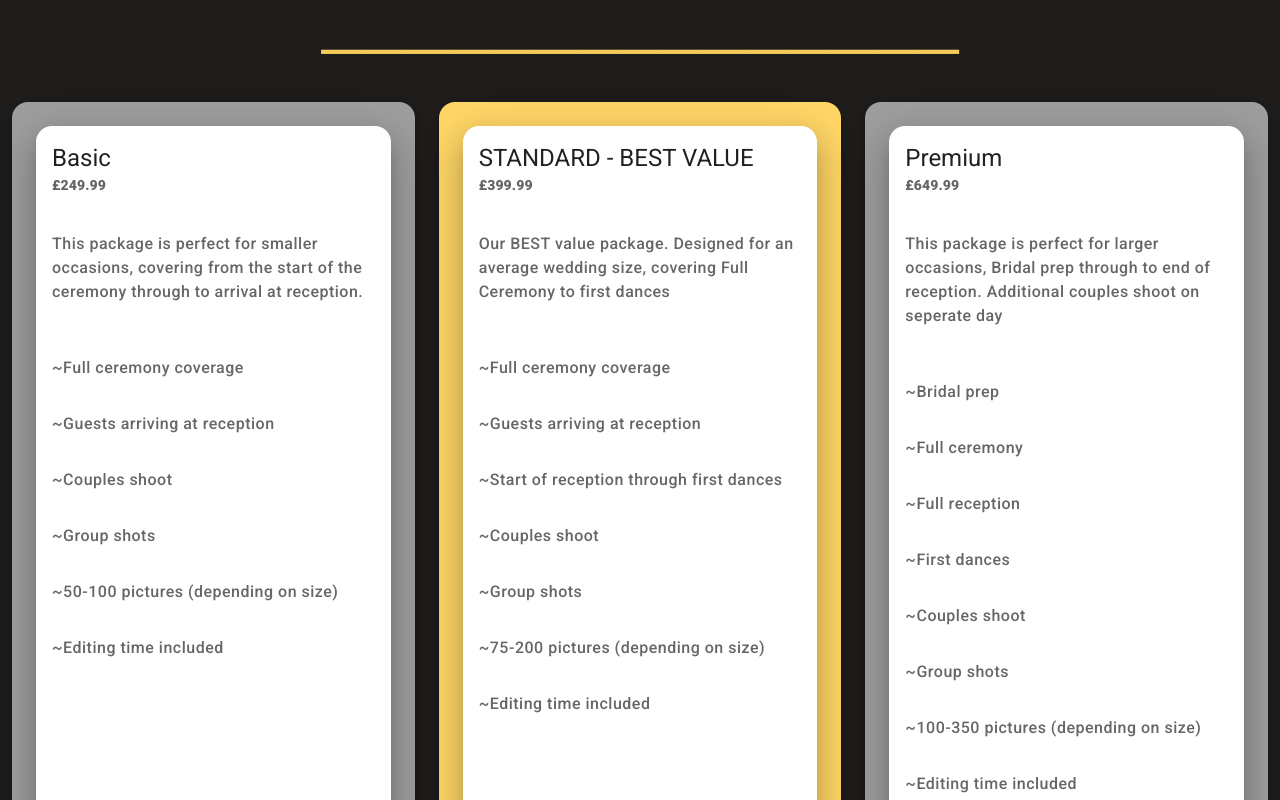
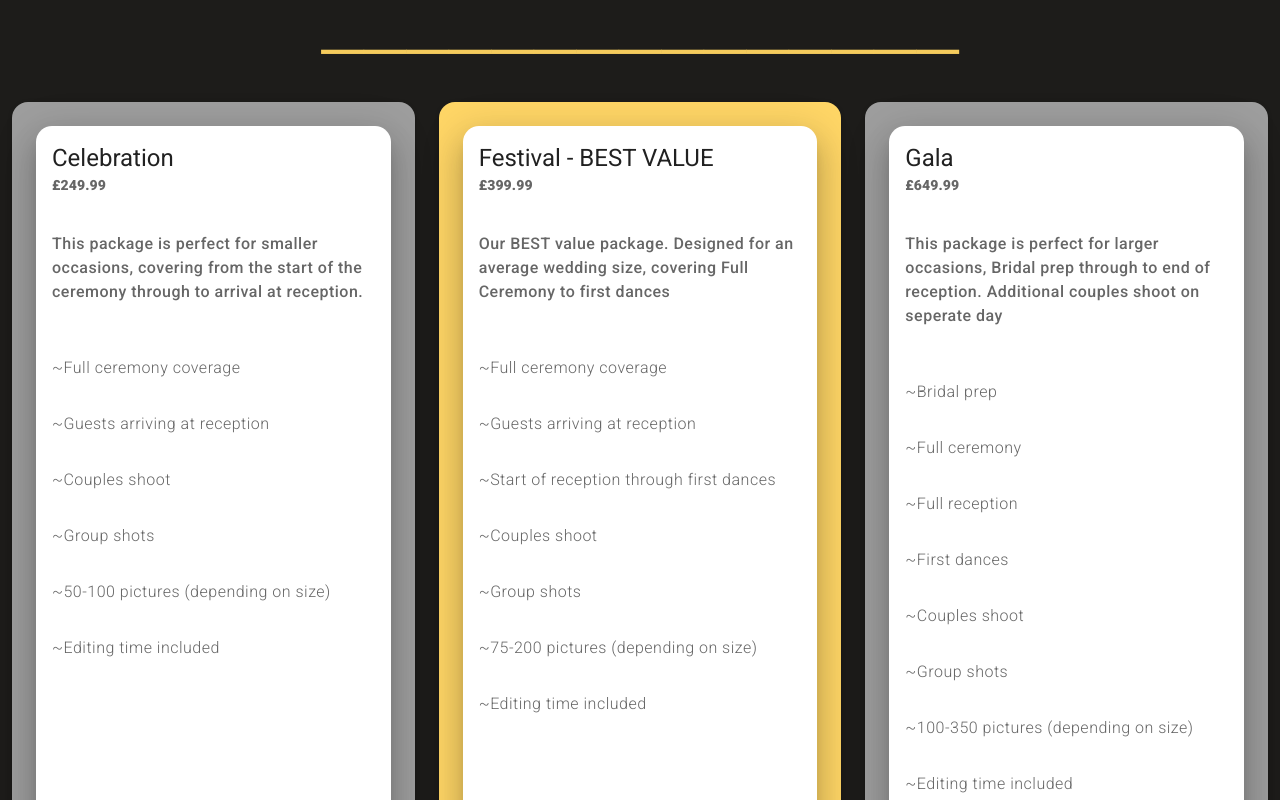
Before and after one commit to callumbuttery/buttery-photography, a Vue app: page / in a window 1280 px wide. Shown: the part 5080-5880 px from the top of the page. Built offline with nearby package versions, Linux system fonts and the light colour scheme.

Commit message:
Feat: more package changes

```diff
--- a/src/components/Pricing.vue
+++ b/src/components/Pricing.vue
@@ -12,7 +12,7 @@
                             <v-card-title class="pricingTitle text-h5">{{ option.name }}</v-card-title>
                             <v-card-subtitle class="mb-5 font-weight-black">{{ option.price }}</v-card-subtitle>
                             <v-card-text class="mb-5 text-body-1 font-weight-medium">{{ option.description }}</v-card-text>
-                            <v-card-text v-for="(detail, j) in option.details" :key="j" class="text-body-1 font-weight-medium">{{ detail }}</v-card-text>
+                            <v-card-text v-for="(detail, j) in option.details" :key="j" class="text-body-1 font-weight-light">{{ detail }}</v-card-text>
                         </v-card>
                     </v-card>
                 </v-col>
@@ -29,21 +29,21 @@ export default {
         return {
             packages: [
                 {
-                    name: "Basic",
+                    name: "Celebration",
                     price: "£249.99",
                     description: "This package is perfect for smaller occasions, covering from the start of the ceremony through to arrival at reception.",
                     details: ['~Full ceremony coverage', '~Guests arriving at reception', '~Couples shoot', '~Group shots', '~50-100 pictures (depending on size)', '~Editing time included'],
                     color: 'grey',
                 },
                 {
-                    name: "STANDARD - BEST VALUE",
+                    name: "Festival - BEST VALUE",
                     price: "£399.99",
                     description: "Our BEST value package. Designed for an average wedding size, covering Full Ceremony to first dances",
                     details: ['~Full ceremony coverage', '~Guests arriving at reception', '~Start of reception through first dances', '~Couples shoot', '~Group shots', '~75-200 pictures (depending on size)', '~Editing time included'],
                     color: '#ffd666',
                 },
                 {
-                    name: "Premium",
+                    name: "Gala",
                     price: "£649.99",
                     description: "This package is perfect for larger occasions, Bridal prep through to end of reception. Additional couples shoot on seperate day",
                     details: ['~Bridal prep', '~Full ceremony', '~Full reception', '~First dances', '~Couples shoot', '~Group shots', '~100-350 pictures (depending on size) ', '~Editing time included', '~Couples shoot on seperate day at special location'],
```
